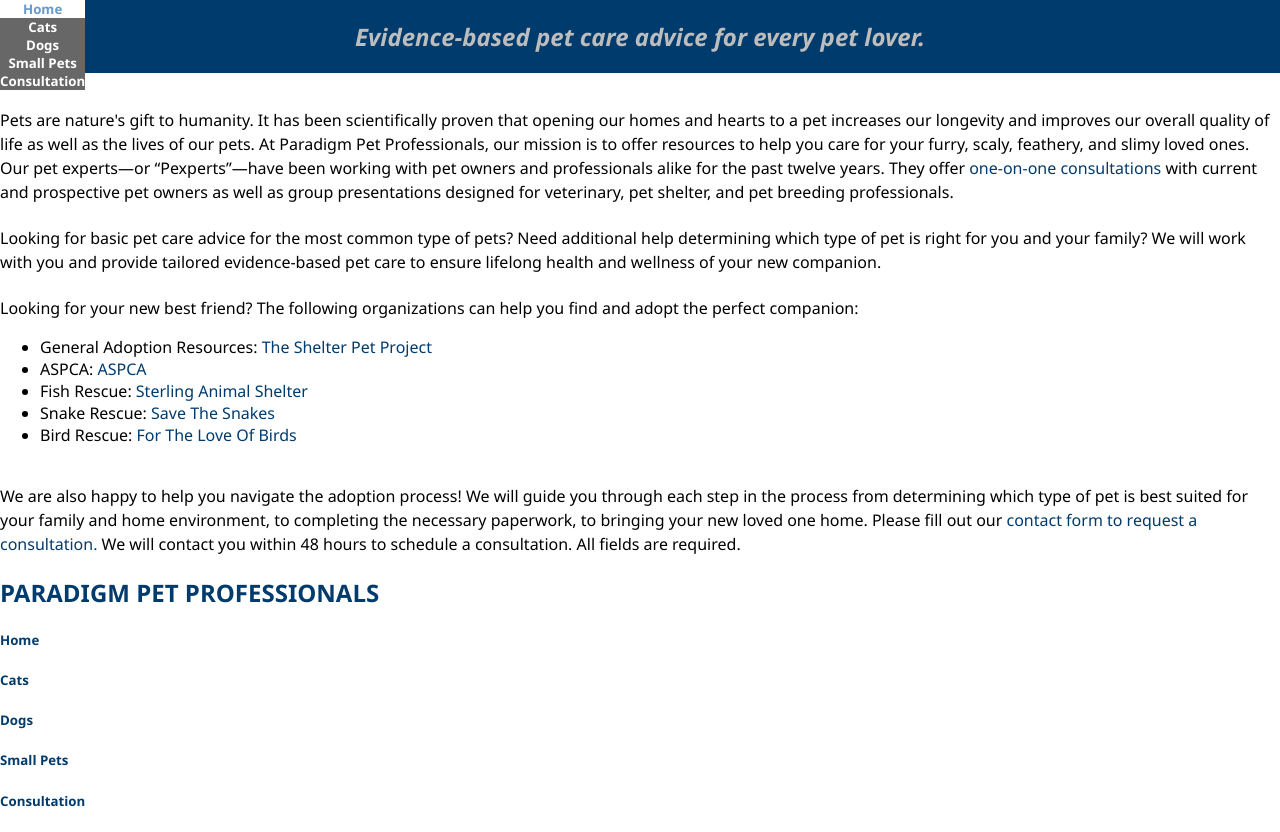
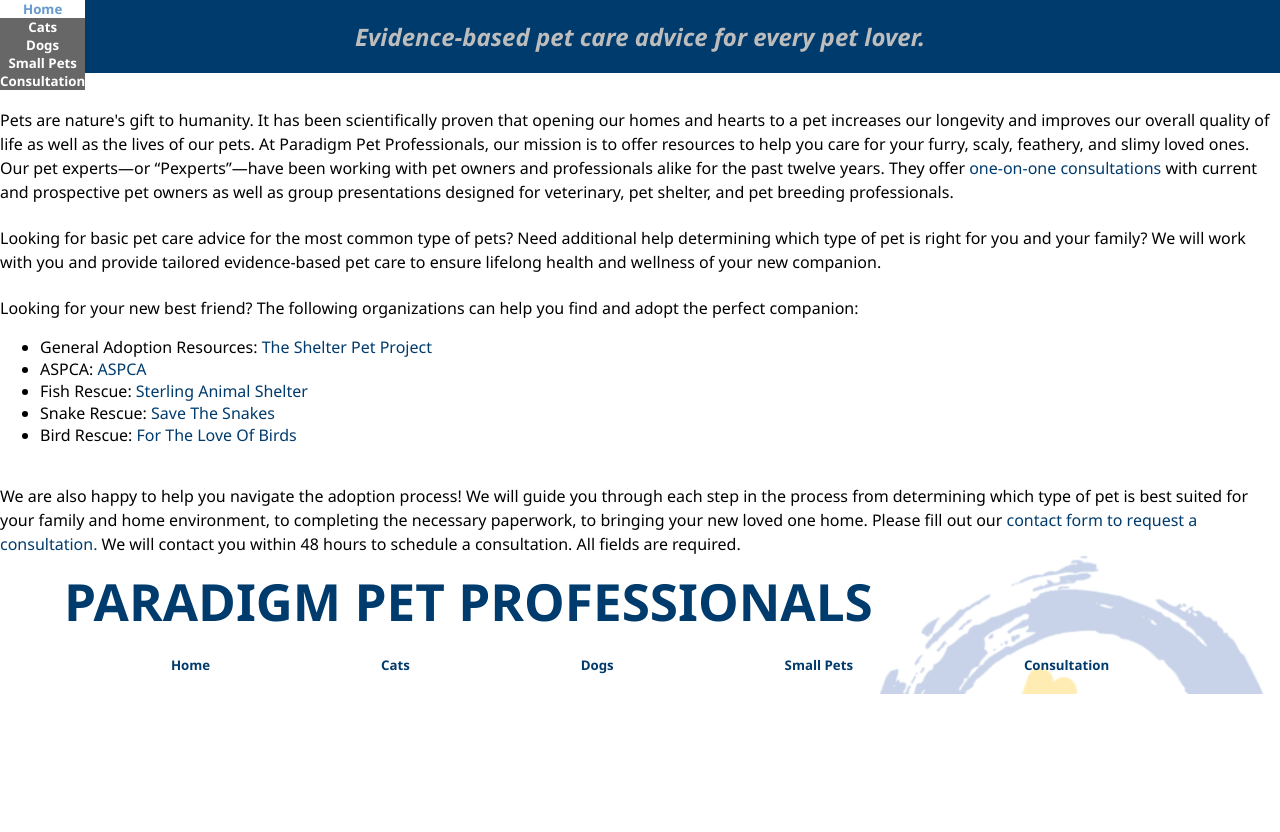
Before and after one commit to MrBomar/paradigm-professionals, a website: page index.html in a window 1280 px wide. After the commit the page ends 800 px from the top, so only its background shows below. Drawn offline with Linux system fonts and the light colour scheme.

Commit message:
The footer styling is complete

```diff
--- a/LandscapeSmall.css
+++ b/LandscapeSmall.css
@@ -25,31 +25,12 @@
 }
 
 footer {
-    display: grid;
-    grid-template-rows: 2;
     width: 80vw;
+    background-size: calc(33vw * .8);
 }
 
-footer > div:nth-child(1n) {
-    display: inline-flex;
-}
-
-footer > div:nth-child(2n) {
-    display: flex;
-    justify-content: space-evenly;
-}
-
-footer > div > h2 {
-    align-self: center;
-    margin: 0px 10px;
+footer > div:nth-child(1n) > h2 {
     font-size: 3vw;
-}
-
-#FooterImage {
-    height: var(--Header-Height);
-    width: var(--Header-Height);
-    content: url(./assets/BalloonLogo-Small.png);
-    margin: 5px;
 }
 
 form {
--- a/Portrait.css
+++ b/Portrait.css
@@ -102,7 +102,6 @@
 #DogDiet {content: url(./assets/DogDiet-Small.png)}
 #DogMedicine {content: url(./assets/DogMedicine-Small.png)}
 #FerretHempOil {content: url(./assets/FerretHempOil-Small.png)}
-#FooterImage {content: url(./assets/BalloonLogo-Small.png)}
 #Gerbil {background-image: url(./assets/Gerbil-Small.png)}
 #GuineaPig {background-image: url(./assets/GuineaPig-Small.png)}
 #Hamster {background-image: url(./assets/Hamster-Small.png)}
--- a/PortraitSmall.css
+++ b/PortraitSmall.css
@@ -114,29 +114,6 @@
     display: none;
 }
 
-
-footer {
-    display: grid;
-}
-
-footer > div:nth-child(2n) {
-    display: flex;
-    justify-content: space-evenly;
-}
-
-footer > div > h2 {
-    text-align: right;
-    margin: 0px 10px;
-    font-size: 3vh;
-}
-
-footer > div > a {
-    text-decoration: none;
-    font-size: 3.5vw;
-    width: calc(100vw / 5);
-    text-align: center;
-}
-
 .SquareImage {
     height: 150px;
     width: 150px;
@@ -177,7 +154,6 @@
 #DogDiet {content: url(./assets/DogDiet-Small.png)}
 #DogMedicine {content: url(./assets/DogMedicine-Small.png)}
 #FerretHempOil {content: url(./assets/FerretHempOil-Small.png)}
-#FooterImage {background-image: url(./assets/BalloonLogo-Small.png)}
 #Gerbil {background-image: url(./assets/Gerbil-Small.png)}
 #GuineaPig {background-image: url(./assets/GuineaPig-Small.png)}
 #Hamster {background-image: url(./assets/Hamster-Small.png)}
--- a/index.html
+++ b/index.html
@@ -64,7 +64,7 @@
             <p>We are also happy to help you navigate the adoption process! We will guide you through each step in the process from determining which type of pet is best suited for your family and home environment, to completing the necessary paperwork, to bringing your new loved one home. Please fill out our <a href='consultation.html'>contact form to request a consultation.</a> We will contact you within 48 hours to schedule a consultation. All fields are required.</p>
         </article>
     </main>
-    <footer id="FooterImage">
+    <footer>
         <div>
             <h2>PARADIGM PET PROFESSIONALS</h2>
         </div>
--- a/universal.css
+++ b/universal.css
@@ -36,6 +36,43 @@
     box-sizing: border-box;
     overflow-y: auto;
     overflow-x: hidden;
+}
+
+footer {
+    background-image: url(./assets/BalloonLogo-Small.png);
+    background-size: 33vw;
+    background-repeat: no-repeat;
+    background-position: top right;
+    color: var(--Midnight-Blue);
+    display: grid;
+    grid-template-rows: auto auto;
+}
+
+footer > div {
+    background-color: rgba(255, 255, 255, .7);
+}
+
+footer > div:nth-child(1n) > h2 {
+    margin: 10px 0px 10px 5vw;
+    font-size: 4vw;
+}
+
+footer > div:nth-child(2n) {
+    display: flex;
+    align-items: center;
+    justify-content: space-evenly;
+}
+
+.FooterButton {
+    user-select: none;
+}
+
+.FooterButton:hover {
+    color: white;
+}
+
+.FooterButton > h5 {
+    margin: 10px 0px 20px 0px;
 }
 
 form {
@@ -111,21 +148,6 @@
     margin: 0px;
 }
 
-footer {
-    background-size: contain;
-    background-repeat: no-repeat;
-    color: var(--Midnight-Blue);
-    font-family: 'Segoe UI', Tahoma, Geneva, Verdana, sans-serif;
-}
-
-.FooterButton {
-    user-select: none;
-}
-
-.FooterButton:hover {
-    color: white;
-}
-
 .ImageLinkBlock {
     display: grid;
 }
```
Also changed, not shown: cats.html (+0 -1 lines), consultation.html (+0 -1 lines), dogs.html (+0 -1 lines), small-pets.html (+0 -1 lines).
